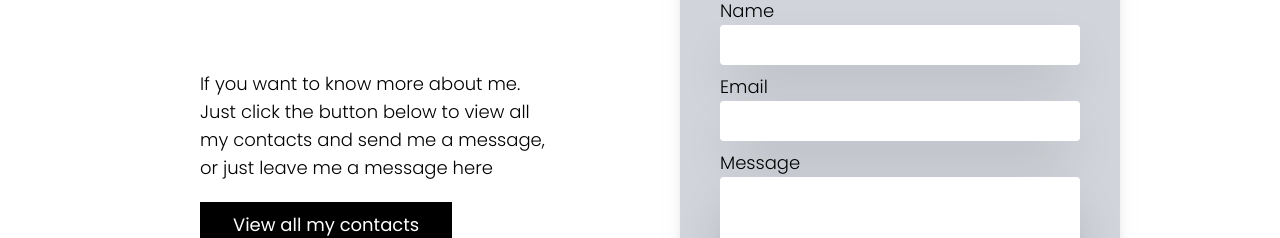
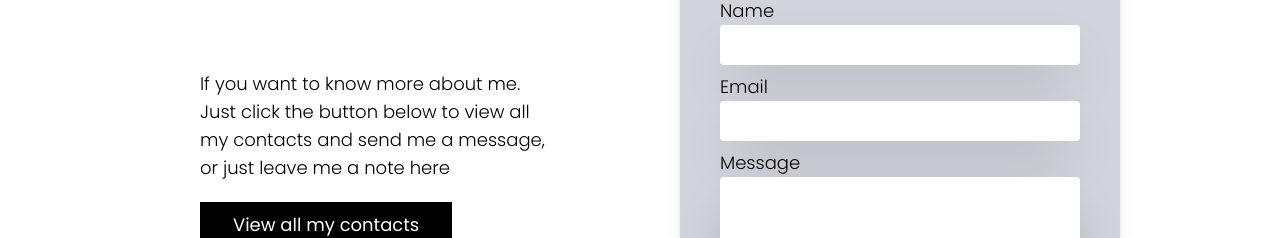
Before and after one commit to Mychhh/portfolio-website, a React (Create React App) app: page / in a window 1280 px wide. Shown: the part 1801-2039 px from the top of the page. Built offline with nearby package versions, Linux system fonts and the light colour scheme.

Commit message:
fixed typo

```diff
--- a/src/pages/about-components/Certifications.jsx
+++ b/src/pages/about-components/Certifications.jsx
@@ -42,6 +42,7 @@ const Certifications = () => {
 
             <div className='flex flex-col gap-y-2'>
                 {certifications.map((certificate, key) => {
+
                     return(
                         <div data-aos="zoom-in" data-aos-duration="1000" className='flex flex-col w-10/12 mx-auto relative' key={key}>
 
@@ -62,6 +63,7 @@ const Certifications = () => {
                     );
                 })}
             </div>
+
         </>
     );
 }
--- a/src/pages/landingpage/Landingpage3.jsx
+++ b/src/pages/landingpage/Landingpage3.jsx
@@ -9,7 +9,7 @@ const Landingpage3 = () => {
 
                     <div className="order-2 md:order-none flex items-center justify-center pt-10 w-full md:w-6/12">
                         <div className="flex flex-col gap-5 w-10/12 md:w-9/12">
-                            <p className="dark:text-white text-sm md:text-lg font-light">If you want to know more about me. Just click the button below to view all my contacts and send me a message, or just leave me a message here</p>
+                            <p className="dark:text-white text-sm md:text-lg font-light">If you want to know more about me. Just click the button below to view all my contacts and send me a message, or just leave me a note here</p>
                             <Link to="/ContactPage">
                                 <button className='text-xs bg-black px-4 py-1 text-white border border-1 border-black  hover:scale-110 duration-200 dark:bg-white dark:border-white dark:text-black md:text-lg md:px-8 md:py-2'>View all my contacts</button>
                             </Link>
```
